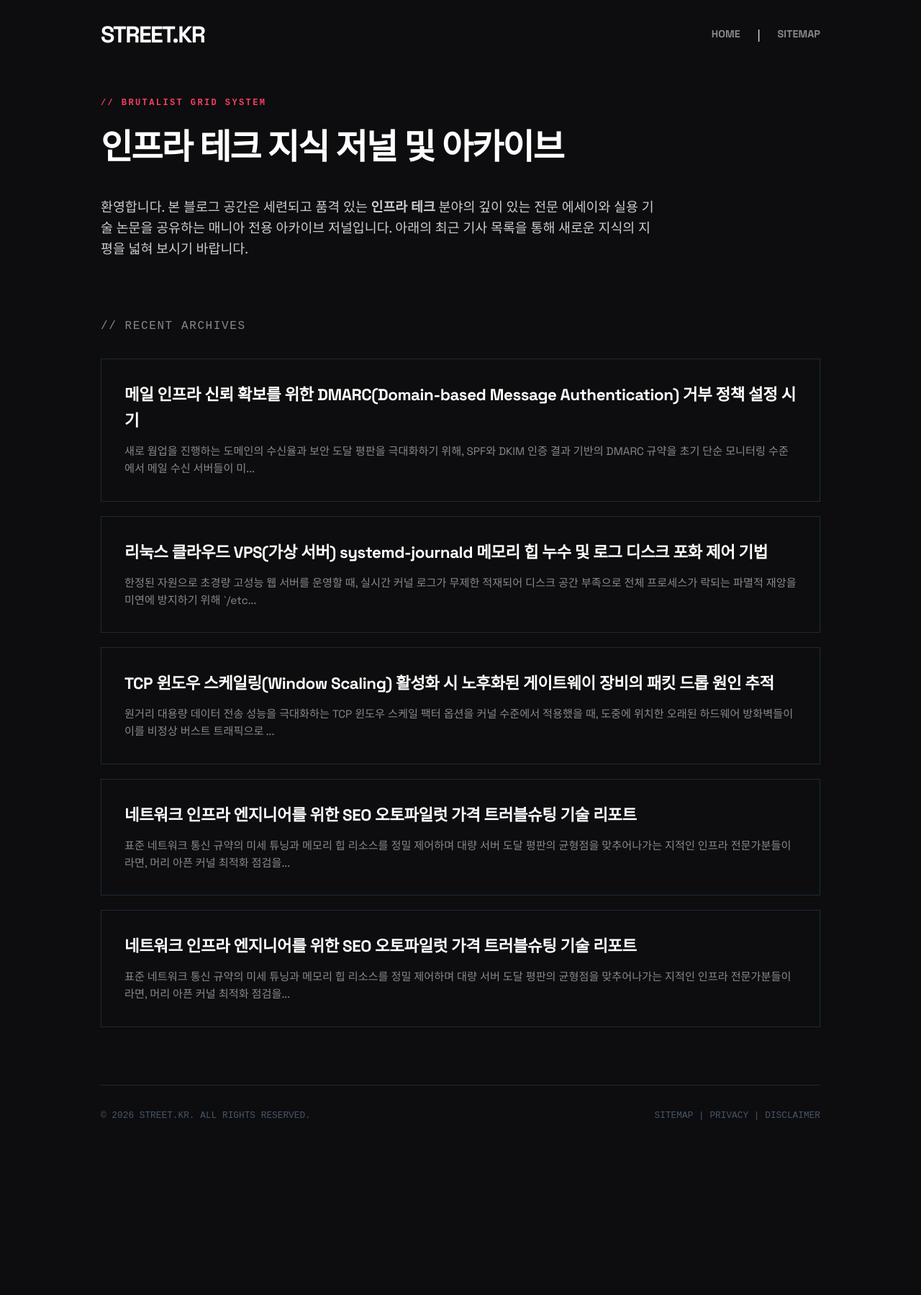
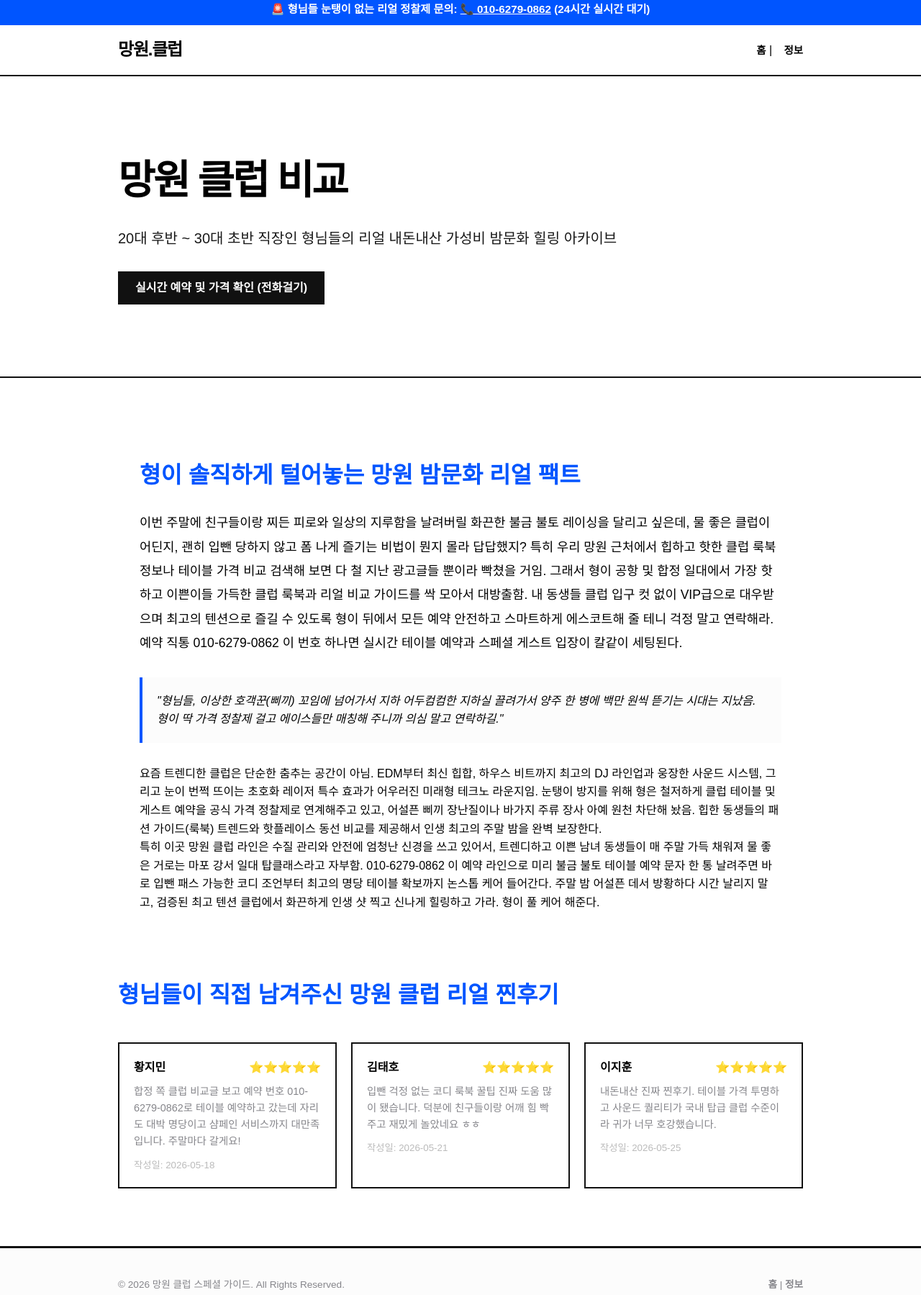
Before and after one commit to cosmos0111-cmyk/bp-t3b05-mw-club-cmp-1, a plain HTML site: page index.html in a window 1280 px wide. Shown: the part 9-1808 px from the top of the page at 72% size. Before the commit the page ends 1601 px from the top, so only its background shows below. Drawn offline with Linux system fonts and the light colour scheme.

Commit message:
deploy: garbage-free snapshot 2026-05-27T11:28:56.132Z

```diff
--- a/index.html
+++ b/index.html
@@ -1,199 +1,127 @@
-
 <!DOCTYPE html>
 <html lang="ko">
 <head>
   <meta charset="UTF-8">
   <meta name="viewport" content="width=device-width, initial-scale=1.0">
-  <title>인프라 테크 지식 저널 및 아카이브</title>
-  <link rel="preconnect" href="https://fonts.googleapis.com">
-  <link rel="preconnect" href="https://fonts.gstatic.com" crossorigin>
-  <link href="https://fonts.googleapis.com/css2?family=Space+Grotesk:wght@400;700&family=Noto+Sans+KR:wght@400;900&display=swap" rel="stylesheet">
+  <title>망원 클럽 제대로 즐기기 | 망원 클럽 비교 내돈내산 찐후기</title>
+  <meta name="description" content="이번 주말에 친구들이랑 찌든 피로와 일상의 지루함을 날려버릴 화끈한 불금 불토 레이싱을 달리고 싶은데, 물 좋은 클럽이 어딘지, 괜히 입뺀 당하지 않고 폼 나게 즐기는 비법이 뭔지 몰라 답답했지? 특히 우리 망원 근처에서 힙하고 핫한 클럽 룩북 정보나 테이블 가격 비교...">
+  <meta name="keywords" content="망원 클럽, 망원 클럽 비교, 클럽 가성비, 망원 밤문화">
+  <link rel="canonical" href="https://t3b05-mw-club-cmp-1.pages.dev/index.html">
+  <meta property="og:type" content="website">
+  <meta property="og:title" content="망원 클럽 제대로 즐기기 | 망원 클럽 비교 내돈내산 찐후기">
+  <meta property="og:description" content="이번 주말에 친구들이랑 찌든 피로와 일상의 지루함을 날려버릴 화끈한 불금 불토 레이싱을 달리고 싶은데, 물 좋은 클럽이 어딘지, 괜히 입뺀 당하지 않고 폼 나게 즐기는 비법이 뭔지 몰라 답답했지? 특히 우리 망원 근처에서 힙하고 핫한 클럽 룩북 정보나 테이블 가격 비교...">
+  <meta property="og:url" content="https://t3b05-mw-club-cmp-1.pages.dev/index.html">
+  <meta name="twitter:card" content="summary_large_image">
+  <meta name="bpaas-design-system" content="swiss-minimal">
+  <meta name="bpaas-design-theme" content="kr-swiss-minimal">
   <style>
     * { margin: 0; padding: 0; box-sizing: border-box; }
-    body {
-      background-color: #0d0d0f;
-      color: #ebebeb;
-      font-family: 'Space Grotesk', 'Noto Sans KR', sans-serif;
-      line-height: 1.6;
-      padding: 32px;
+
+      :root {
+        --bg: #ffffff;
+        --fg: #000000;
+        --accent: #0055ff;
+        --muted: #86868b;
+        --border: #111111;
       }
-    .wrapper {
-      max-width: 1000px;
-      margin: 0 auto;
-    }
-    header {
-      display: flex;
-      justify-content: space-between;
-      align-items: center;
-      margin-bottom: 60px;
-    }
-    .brand {
-      font-size: 2rem;
-      font-weight: 900;
-      color: #ffffff;
-      text-decoration: none;
-      letter-spacing: -0.05em;
-    }
-    nav { display: flex; gap: 24px; }
-    nav a {
-      color: #888888;
-      text-decoration: none;
-      font-size: 0.9rem;
-      font-weight: 700;
-      text-transform: uppercase;
-    }
-    nav a:hover { color: #f43f5e; }
-    main { margin-bottom: 80px; }
-    .label {
-      font-size: 0.75rem;
-      font-family: monospace;
-      color: #f43f5e;
-      font-weight: bold;
-      letter-spacing: 0.2em;
-      text-transform: uppercase;
-      margin-bottom: 24px;
-    }
-    h1 {
-      font-size: 3rem;
-      font-weight: 900;
-      line-height: 1.15;
-      letter-spacing: -0.04em;
-      color: #ffffff;
-      margin-bottom: 40px;
-    }
-    .article-body {
-      font-size: 1.15rem;
-      color: #cccccc;
-      font-weight: 400;
-      max-width: 780px;
-    }
-    .article-body p { margin-bottom: 24px; }
-    .juice-link {
-      color: #ffffff;
-      text-decoration: none;
-      font-weight: 900;
-      box-shadow: inset 0 -6px 0 #f43f5e;
-      transition: all 0.15s ease-in-out;
-    }
-    .juice-link:hover {
-      box-shadow: inset 0 -24px 0 #f43f5e;
-      color: #ffffff;
-    }
-    .archive-section {
-      margin-top: 80px;
-    }
-    .section-title {
-      font-size: 1rem;
-      font-family: monospace;
-      color: #888888;
-      text-transform: uppercase;
-      letter-spacing: 0.1em;
-      margin-bottom: 32px;
-    }
-    .archive-list {
-      display: flex;
-      flex-direction: column;
-      gap: 20px;
-    }
-    .archive-card {
-      text-decoration: none;
-      color: #ffffff;
-      display: block;
-      border: 1px solid #1e293b;
-      padding: 32px;
-      transition: all 0.2s ease;
-    }
-    .archive-card:hover {
-      border-color: #f43f5e;
-      background-color: #0f172a;
-    }
-    .archive-card h3 {
-      font-size: 1.4rem;
-      font-weight: 900;
-      margin-bottom: 12px;
-      letter-spacing: -0.02em;
-    }
-    .archive-card p {
-      color: #888888;
-      font-size: 0.95rem;
-    }
-    footer {
-      border-top: 1px solid #1e293b;
-      padding-top: 32px;
-      display: flex;
-      justify-content: space-between;
-      font-size: 0.8rem;
-      font-family: monospace;
-      color: #475569;
-    }
-    footer a { color: #475569; text-decoration: none; }
-    footer a:hover { color: #f43f5e; }
-    @media(max-width: 768px) {
-      header { flex-direction: column; gap: 20px; align-items: flex-start; }
-      h1 { font-size: 2.2rem; }
-      .archive-card { padding: 20px; }
-      .archive-card h3 { font-size: 1.2rem; }
-    }
+      body { background: var(--bg); color: var(--fg); font-family: 'Pretendard', sans-serif; line-height: 1.6; }
+      header { border-bottom: 2px solid var(--border); padding: 15px 0; }
+      .container { max-width: 1000px; margin: 0 auto; padding: 0 24px; }
+      .hero { padding: 100px 0; border-bottom: 2px solid var(--border); }
+      .hero h1 { font-size: 3.5rem; font-weight: 900; letter-spacing: -0.05em; text-transform: uppercase; margin-bottom: 20px; }
+      .btn { display: inline-block; padding: 10px 24px; background: var(--border); color: #fff; text-decoration: none; font-weight: 700; text-transform: uppercase; transition: background 0.2s; }
+      .btn:hover { background: var(--accent); }
+      .content-section { padding: 80px 0; border-bottom: 2px solid var(--border); }
+      .card { border: 1px solid #e5e5e5; padding: 30px; margin-bottom: 20px; }
+      .review-grid { display: grid; grid-template-columns: repeat(auto-fit, minmax(280px, 1fr)); gap: 20px; margin-top: 40px; }
+      .review-card { border: 2px solid var(--border); padding: 20px; background: #fff; }
+
+    table { width: 100%; border-collapse: collapse; margin-top: 24px; border: 1px solid var(--border); }
+    th, td { padding: 12px; border: 1px solid var(--border); text-align: center; }
+    th { background: rgba(0,0,0,0.02); font-weight: bold; }
+    header .container { display: flex; justify-content: space-between; align-items: center; }
+    .logo { font-size: 1.5rem; font-weight: 900; text-decoration: none; color: var(--fg); letter-spacing: -0.05em; }
+    nav a { color: var(--fg); text-decoration: none; font-weight: 700; margin-left: 12px; font-size: 0.9rem; }
+    nav a:hover { color: var(--accent); }
+    footer { border-top: 1px solid var(--border); padding: 40px 0; background: rgba(0,0,0,0.01); color: var(--muted); font-size: 0.85rem; }
+    footer .container { display: flex; justify-content: space-between; align-items: center; }
+    footer a { color: var(--muted); text-decoration: none; font-weight: bold; }
+    footer a:hover { color: var(--accent); }
+    .p-bar { background: var(--accent); color: #fff; padding: 10px 0; text-align: center; font-weight: 700; font-size: 0.95rem; }
+    .p-bar a { color: #fff; text-decoration: underline; }
   </style>
+  <script type="application/ld+json">{"@context":"https://schema.org","@type":"LocalBusiness","name":"망원 클럽 스페셜 센터","url":"https://t3b05-mw-club-cmp-1.pages.dev","telephone":"010-6279-0862","priceRange":"$$","address":{"@type":"PostalAddress","addressLocality":"망원","addressCountry":"KR"}}</script>
 </head>
 <body>
-  <div class="wrapper">
+  <div class="p-bar">🚨 형님들 눈탱이 없는 리얼 정찰제 문의: <a href="tel:010-6279-0862">📞 010-6279-0862</a> (24시간 실시간 대기)</div>
   <header>
-      <a href="/" class="brand">STREET.KR</a>
-      <nav><a href="index.html">HOME</a> | <a href="sitemap.xml">SITEMAP</a></nav>
+    <div class="container">
+      <a href="index.html" class="logo">망원.클럽</a>
+      <nav><a href="index.html">홈</a> | <a href="about.html">정보</a></nav>
+    </div>
   </header>
   <main>
-      <div class="label">// BRUTALIST GRID SYSTEM</div>
-      <h1>인프라 테크 지식 저널 및 아카이브</h1>
-      <div class="article-body">
-        환영합니다. 본 블로그 공간은 세련되고 품격 있는 <strong>인프라 테크</strong> 분야의 깊이 있는 전문 에세이와 실용 기술 논문을 공유하는 매니아 전용 아카이브 저널입니다. 아래의 최근 기사 목록을 통해 새로운 지식의 지평을 넓혀 보시기 바랍니다.
+    <section class="hero">
+      <div class="container">
+        <h1>망원 클럽 비교</h1>
+        <p style="font-size:1.25rem; margin-bottom:30px; opacity:0.9;">20대 후반 ~ 30대 초반 직장인 형님들의 리얼 내돈내산 가성비 밤문화 힐링 아카이브</p>
+        <a href="tel:010-6279-0862" class="btn">실시간 예약 및 가격 확인 (전화걸기)</a>
+      </div>
+    </section>
+
+    <section class="content-section">
+      <div class="container">
+        <div class="card" style="border:none;">
+          <h2 style="font-size:2rem; margin-bottom:24px; color:var(--accent);">형이 솔직하게 털어놓는 망원 밤문화 리얼 팩트</h2>
+          <p style="margin-bottom:20px; font-size:1.1rem; line-height:1.9;">이번 주말에 친구들이랑 찌든 피로와 일상의 지루함을 날려버릴 화끈한 불금 불토 레이싱을 달리고 싶은데, 물 좋은 클럽이 어딘지, 괜히 입뺀 당하지 않고 폼 나게 즐기는 비법이 뭔지 몰라 답답했지? 특히 우리 망원 근처에서 힙하고 핫한 클럽 룩북 정보나 테이블 가격 비교 검색해 보면 다 철 지난 광고글들 뿐이라 빡쳤을 거임. 그래서 형이 공항 및 합정 일대에서 가장 핫하고 이쁜이들 가득한 클럽 룩북과 리얼 비교 가이드를 싹 모아서 대방출함. 내 동생들 클럽 입구 컷 없이 VIP급으로 대우받으며 최고의 텐션으로 즐길 수 있도록 형이 뒤에서 모든 예약 안전하고 스마트하게 에스코트해 줄 테니 걱정 말고 연락해라. 예약 직통 010-6279-0862 이 번호 하나면 실시간 테이블 예약과 스페셜 게스트 입장이 칼같이 세팅된다.</p>
+          <div style="background:rgba(0,0,0,0.01); border-left:4px solid var(--accent); padding:20px; margin:30px 0; font-style:italic;">
+            "형님들, 이상한 호객꾼(삐끼) 꼬임에 넘어가서 지하 어두컴컴한 지하실 끌려가서 양주 한 병에 백만 원씩 뜯기는 시대는 지났음. 형이 딱 가격 정찰제 걸고 에이스들만 매칭해 주니까 의심 말고 연락하길."
+          </div>
+          <p>요즘 트렌디한 클럽은 단순한 춤추는 공간이 아님. EDM부터 최신 힙합, 하우스 비트까지 최고의 DJ 라인업과 웅장한 사운드 시스템, 그리고 눈이 번쩍 뜨이는 초호화 레이저 특수 효과가 어우러진 미래형 테크노 라운지임. 눈탱이 방지를 위해 형은 철저하게 클럽 테이블 및 게스트 예약을 공식 가격 정찰제로 연계해주고 있고, 어설픈 삐끼 장난질이나 바가지 주류 장사 아예 원천 차단해 놨음. 힙한 동생들의 패션 가이드(룩북) 트렌드와 핫플레이스 동선 비교를 제공해서 인생 최고의 주말 밤을 완벽 보장한다.</p>
+      <p>특히 이곳 망원 클럽 라인은 수질 관리와 안전에 엄청난 신경을 쓰고 있어서, 트렌디하고 이쁜 남녀 동생들이 매 주말 가득 채워져 물 좋은 거로는 마포 강서 일대 탑클래스라고 자부함. 010-6279-0862 이 예약 라인으로 미리 불금 불토 테이블 예약 문자 한 통 날려주면 바로 입뺀 패스 가능한 코디 조언부터 최고의 명당 테이블 확보까지 논스톱 케어 들어간다. 주말 밤 어설픈 데서 방황하다 시간 날리지 말고, 검증된 최고 텐션 클럽에서 화끈하게 인생 샷 찍고 신나게 힐링하고 가라. 형이 풀 케어 해준다.</p>
         </div>
 
+        <div style="margin-top:60px;">
+          <h2 style="font-size:2rem; margin-bottom:24px; color:var(--accent);">형님들이 직접 남겨주신 망원 클럽 리얼 찐후기</h2>
+          <div class="review-grid">
+    <div class="review-card">
+      <div style="display:flex; justify-content:space-between; margin-bottom:10px;">
+        <strong>황지민</strong>
+        <span style="color:#e0a82e;">⭐⭐⭐⭐⭐</span>
+      </div>
+      <p style="font-size:0.9rem; color:var(--muted);">합정 쪽 클럽 비교글 보고 예약 번호 010-6279-0862로 테이블 예약하고 갔는데 자리도 대박 명당이고 샴페인 서비스까지 대만족입니다. 주말마다 갈게요!</p>
+      <small style="display:block; margin-top:10px; color:#bbb;">작성일: 2026-05-18</small>
+    </div>
 
-      <div class="archive-section">
-        <div class="section-title">// RECENT ARCHIVES</div>
-        <div class="archive-list">
+    <div class="review-card">
+      <div style="display:flex; justify-content:space-between; margin-bottom:10px;">
+        <strong>김태호</strong>
+        <span style="color:#e0a82e;">⭐⭐⭐⭐⭐</span>
+      </div>
+      <p style="font-size:0.9rem; color:var(--muted);">입뺀 걱정 없는 코디 룩북 꿀팁 진짜 도움 많이 됐습니다. 덕분에 친구들이랑 어깨 힘 빡 주고 재밌게 놀았네요 ㅎㅎ</p>
+      <small style="display:block; margin-top:10px; color:#bbb;">작성일: 2026-05-21</small>
+    </div>
 
-        <a href="posts/normal-1.html" class="archive-card">
-          <h3>메일 인프라 신뢰 확보를 위한 DMARC(Domain-based Message Authentication) 거부 정책 설정 시기</h3>
-          <p>새로 웜업을 진행하는 도메인의 수신율과 보안 도달 평판을 극대화하기 위해, SPF와 DKIM 인증 결과 기반의 DMARC 규약을 초기 단순 모니터링 수준에서 메일 수신 서버들이 미...</p>
-        </a>
-
-
-        <a href="posts/normal-2.html" class="archive-card">
-          <h3>리눅스 클라우드 VPS(가상 서버) systemd-journald 메모리 힙 누수 및 로그 디스크 포화 제어 기법</h3>
-          <p>한정된 자원으로 초경량 고성능 웹 서버를 운영할 때, 실시간 커널 로그가 무제한 적재되어 디스크 공간 부족으로 전체 프로세스가 락되는 파멸적 재앙을 미연에 방지하기 위해 `/etc...</p>
-        </a>
-
-
-        <a href="posts/normal-3.html" class="archive-card">
-          <h3>TCP 윈도우 스케일링(Window Scaling) 활성화 시 노후화된 게이트웨이 장비의 패킷 드롭 원인 추적</h3>
-          <p>원거리 대용량 데이터 전송 성능을 극대화하는 TCP 윈도우 스케일 팩터 옵션을 커널 수준에서 적용했을 때, 도중에 위치한 오래된 하드웨어 방화벽들이 이를 비정상 버스트 트래픽으로 ...</p>
-        </a>
-
-
-        <a href="posts/juice-1.html" class="archive-card">
-          <h3>네트워크 인프라 엔지니어를 위한 SEO 오토파일럿 가격 트러블슈팅 기술 리포트</h3>
-          <p>표준 네트워크 통신 규약의 미세 튜닝과 메모리 힙 리소스를 정밀 제어하며 대량 서버 도달 평판의 균형점을 맞추어나가는 지적인 인프라 전문가분들이라면, 머리 아픈 커널 최적화 점검을...</p>
-        </a>
-
-
-        <a href="posts/juice-2.html" class="archive-card">
-          <h3>네트워크 인프라 엔지니어를 위한 SEO 오토파일럿 가격 트러블슈팅 기술 리포트</h3>
-          <p>표준 네트워크 통신 규약의 미세 튜닝과 메모리 힙 리소스를 정밀 제어하며 대량 서버 도달 평판의 균형점을 맞추어나가는 지적인 인프라 전문가분들이라면, 머리 아픈 커널 최적화 점검을...</p>
-        </a>
-
+    <div class="review-card">
+      <div style="display:flex; justify-content:space-between; margin-bottom:10px;">
+        <strong>이지훈</strong>
+        <span style="color:#e0a82e;">⭐⭐⭐⭐⭐</span>
+      </div>
+      <p style="font-size:0.9rem; color:var(--muted);">내돈내산 진짜 찐후기. 테이블 가격 투명하고 사운드 퀄리티가 국내 탑급 클럽 수준이라 귀가 너무 호강했습니다.</p>
+      <small style="display:block; margin-top:10px; color:#bbb;">작성일: 2026-05-25</small>
     </div>
   </div>
+        </div>
+      </div>
+    </section>
   </main>
   <footer>
-      <div>&copy; 2026 STREET.KR. ALL RIGHTS RESERVED.</div>
+    <div class="container">
+      <div>&copy; 2026 망원 클럽 스페셜 가이드. All Rights Reserved.</div>
       <div>
-        <a href="sitemap.xml">SITEMAP</a> |
-        <a href="#">PRIVACY</a> |
-        <a href="#">DISCLAIMER</a>
+        <a href="index.html">홈</a> | <a href="about.html">정보</a>
+      </div>
     </div>
   </footer>
-  </div>
 </body>
 </html>
```
Also changed, not shown: about.html (added, +130 -0 lines), sitemap.xml (deleted, +0 -40 lines). Lines whose indentation alone changed are shown as unchanged.
